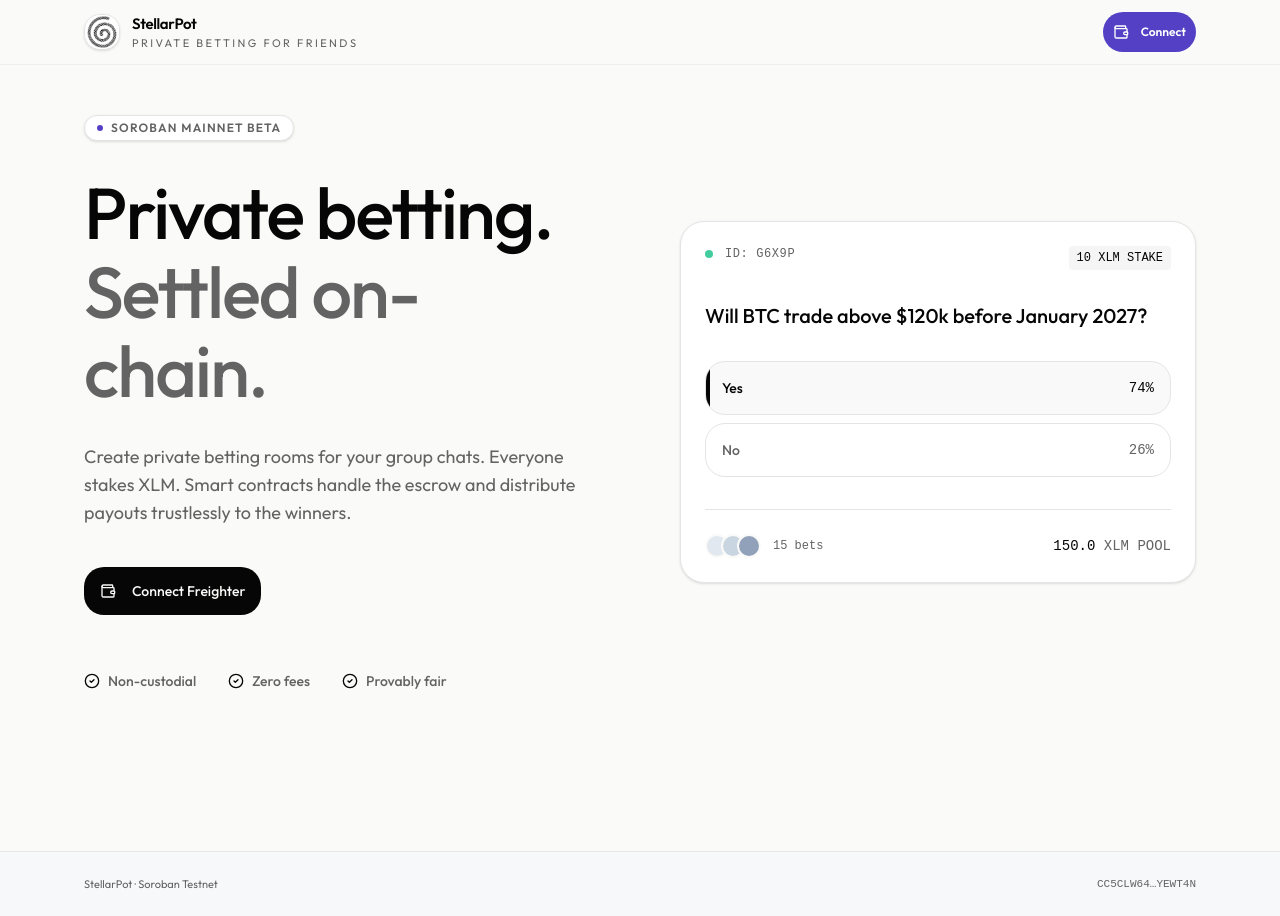
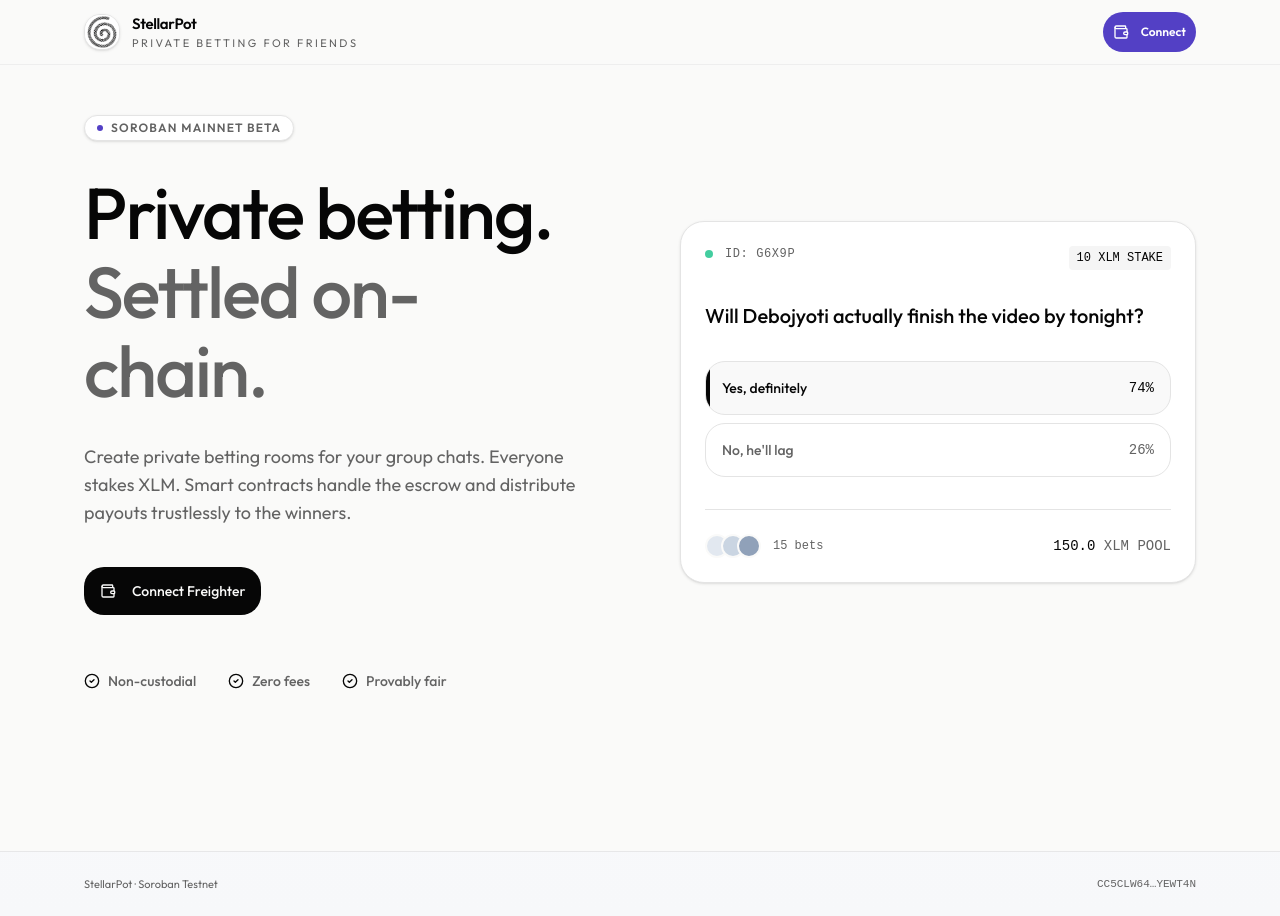
Before and after one commit to debojyoti10CC/stellarpot, a Next.js app: page / in a window 1280 px wide. Built offline with nearby package versions, Linux system fonts and the light colour scheme; what @stellar/stellar-sdk would draw is missing.

Commit message:
style: change landing hero question to a personal social bet

```diff
--- a/components/landing-hero.tsx
+++ b/components/landing-hero.tsx
@@ -76,16 +76,16 @@ export function LandingHero() {
               </div>
             </div>
 
-            <h3 className="text-xl font-medium mb-8 leading-snug">Will BTC trade above $120k before January 2027?</h3>
+            <h3 className="text-xl font-medium mb-8 leading-snug">Will Debojyoti actually finish the video by tonight?</h3>
 
             <div className="space-y-2">
               <div className="relative overflow-hidden rounded-lg border border-border bg-accent/30 p-4 flex justify-between items-center">
                 <div className="absolute left-0 top-0 bottom-0 w-1 bg-foreground"></div>
-                <div className="font-medium text-sm">Yes</div>
+                <div className="font-medium text-sm">Yes, definitely</div>
                 <div className="font-mono text-sm">74%</div>
               </div>
               <div className="rounded-lg border border-border bg-card p-4 flex justify-between items-center">
-                <div className="font-medium text-sm text-muted-foreground">No</div>
+                <div className="font-medium text-sm text-muted-foreground">No, he'll lag</div>
                 <div className="font-mono text-sm text-muted-foreground">26%</div>
               </div>
             </div>
```
